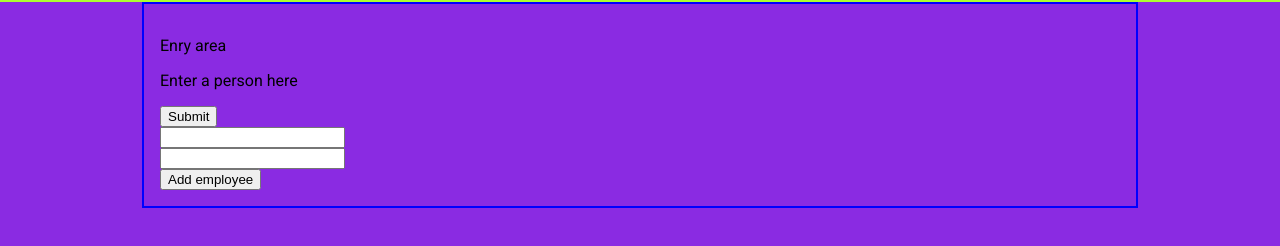
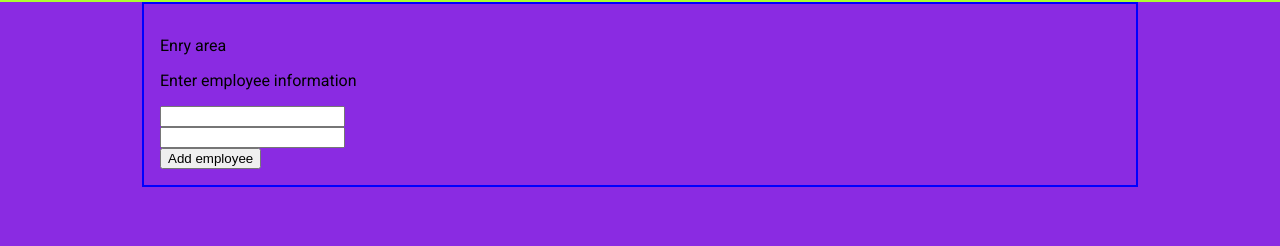
Before and after one commit to kristenkinnearohlmann/service-time, a website: page index.html in a window 1280 px wide. Both pictures are taken after a click on the button "Enter a new record". Shown: the part 98-344 px from the top of the page. Drawn offline with Linux system fonts and the light colour scheme.

Commit message:
Removed placeholder submit button

```diff
--- a/index.html
+++ b/index.html
@@ -25,10 +25,7 @@
                     <p>Enry area</p>
                 </div>
                 <div class="hidden" id="entry-form">
-                    <p>Enter a person here</p>
-                    <form>
-                        <input type="submit">
-                    </form>
+                    <p>Enter employee information</p>
                 </div>
                 <div class="hidden" id="update-single">
                     <p>I am a single update
```
